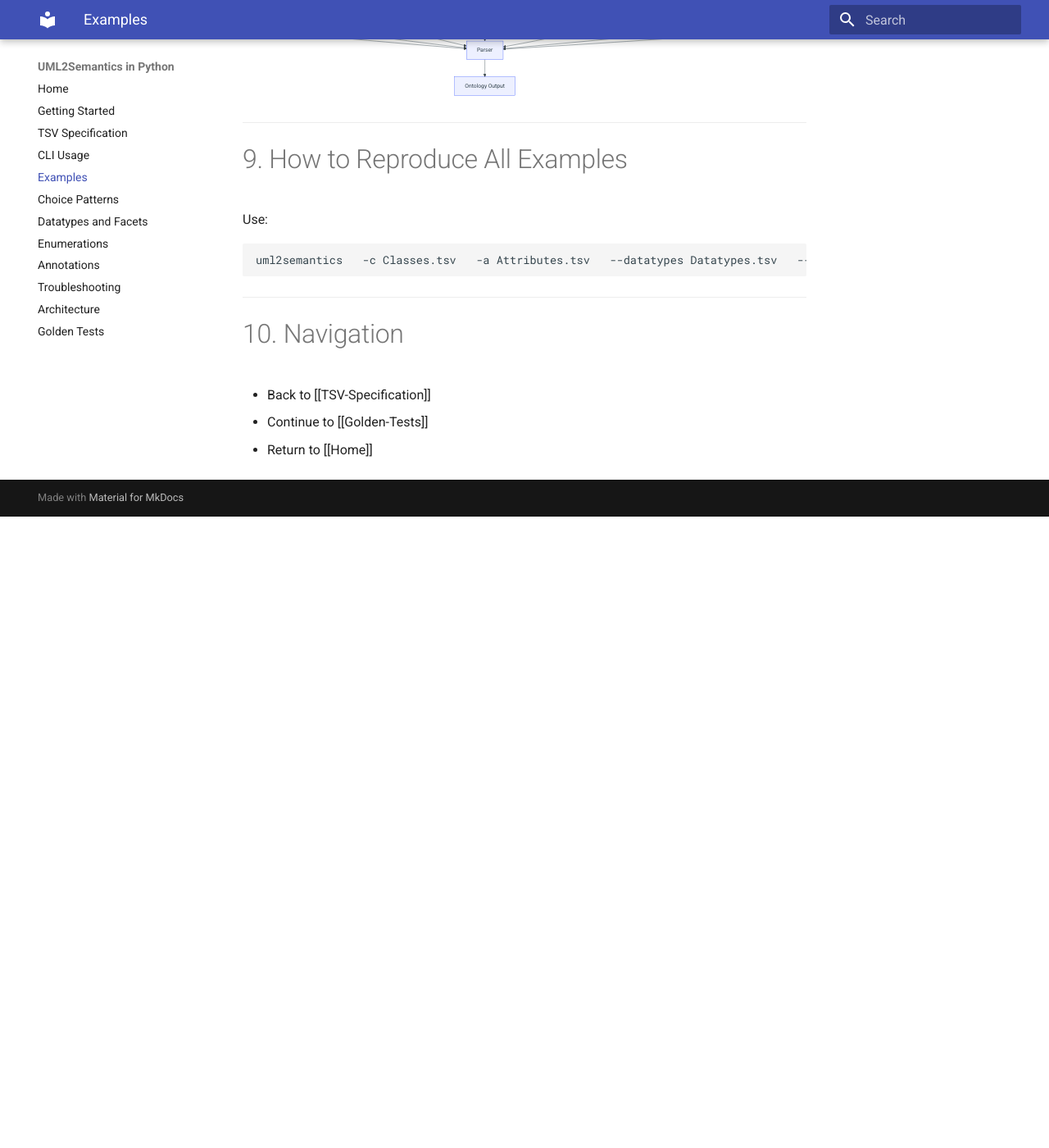
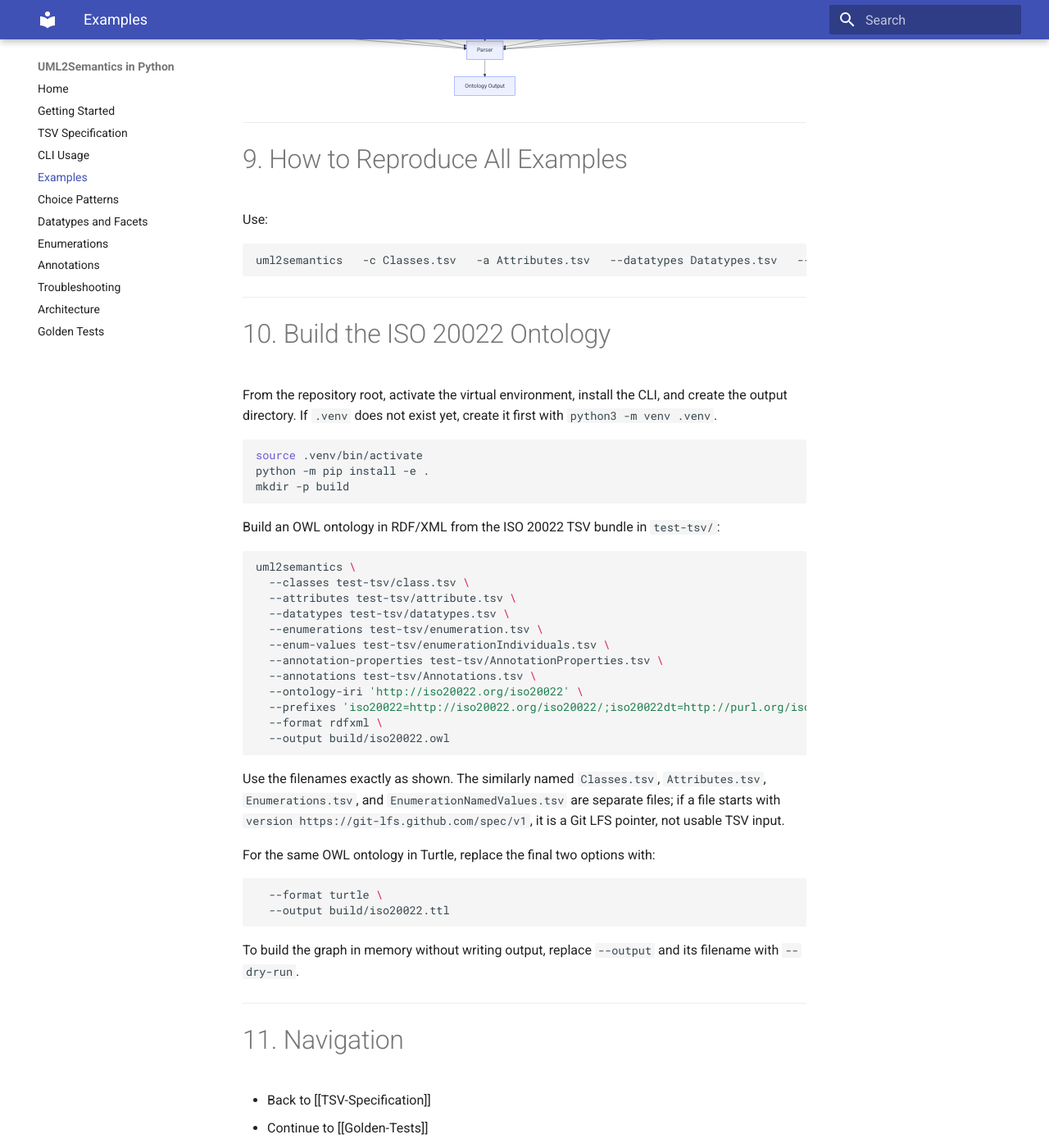
Before and after one commit to chris-day/uml2semantics-python, an MkDocs documentation site: the page built from docs/Examples.md, in a window 1280 px wide and 1400 px high, scrolled down 5795 px. Shown: the whole window at 82% size. Built offline with MkDocs 1.6.1 and Material for MkDocs 9.7.7, drawn with Linux system fonts in a browser that asks for light colours; before the commit the page ends 6425 px from its top, so only the background shows below that.

Commit message:
docs: add ISO 20022 ontology build example

````diff
--- a/docs/Examples.md
+++ b/docs/Examples.md
@@ -284,7 +284,53 @@ uml2semantics   -c Classes.tsv   -a Attributes.tsv   --datatypes Datatypes.tsv
 
 ---
 
-# 10. Navigation
+# 10. Build the ISO 20022 Ontology
+
+From the repository root, activate the virtual environment, install the CLI, and
+create the output directory. If `.venv` does not exist yet, create it first with
+`python3 -m venv .venv`.
+
+```bash
+source .venv/bin/activate
+python -m pip install -e .
+mkdir -p build
+```
+
+Build an OWL ontology in RDF/XML from the ISO 20022 TSV bundle in `test-tsv/`:
+
+```bash
+uml2semantics \
+  --classes test-tsv/class.tsv \
+  --attributes test-tsv/attribute.tsv \
+  --datatypes test-tsv/datatypes.tsv \
+  --enumerations test-tsv/enumeration.tsv \
+  --enum-values test-tsv/enumerationIndividuals.tsv \
+  --annotation-properties test-tsv/AnnotationProperties.tsv \
+  --annotations test-tsv/Annotations.tsv \
+  --ontology-iri 'http://iso20022.org/iso20022' \
+  --prefixes 'iso20022=http://iso20022.org/iso20022/;iso20022dt=http://purl.org/iso20022/dt/;iso20022cd=http://purl.org/iso20022/cd/;iso20022mm=http://purl.org/iso20022/mm/' \
+  --format rdfxml \
+  --output build/iso20022.owl
+```
+
+Use the filenames exactly as shown. The similarly named `Classes.tsv`,
+`Attributes.tsv`, `Enumerations.tsv`, and `EnumerationNamedValues.tsv` are separate
+files; if a file starts with `version https://git-lfs.github.com/spec/v1`, it is
+a Git LFS pointer, not usable TSV input.
+
+For the same OWL ontology in Turtle, replace the final two options with:
+
+```bash
+  --format turtle \
+  --output build/iso20022.ttl
+```
+
+To build the graph in memory without writing output, replace `--output` and its
+filename with `--dry-run`.
+
+---
+
+# 11. Navigation
 
 - Back to [[TSV-Specification]]
 - Continue to [[Golden-Tests]]
````
